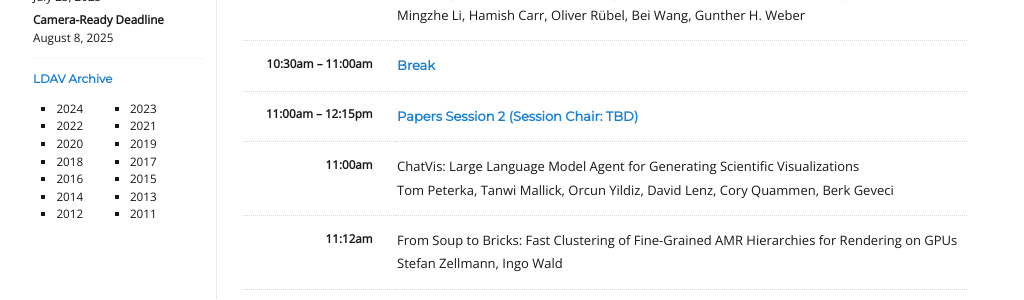
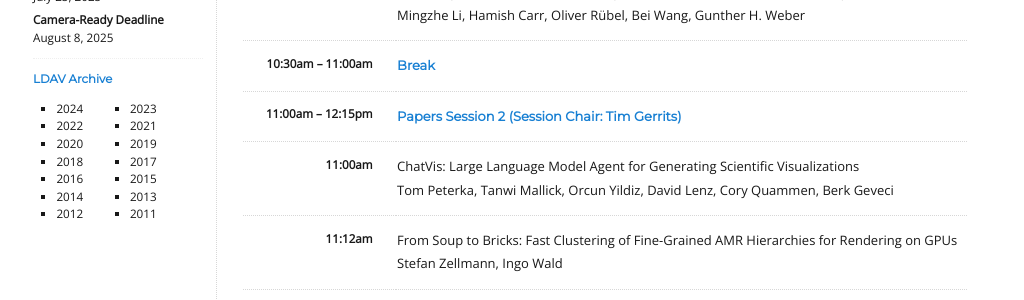
Before and after one commit to LDAV-Symposium/2025, a Jekyll site: the page built from _pages/program.md, in a window 1280 px wide. Shown: the part 562-862 px from the top of the page, without its empty margins (127-1151 px from the left). Built offline with Jekyll 4.4.1, drawn with Linux system fonts in a browser that asks for light colours.

Commit message:
Update program.md

```diff
--- a/_pages/program.md
+++ b/_pages/program.md
@@ -47,7 +47,7 @@ title: Program
  <tr>
     <td>11:00am &ndash; 12:15pm</td>
     <td>
-      <h4>Papers Session 2 (Session Chair: TBD)</h4>
+      <h4>Papers Session 2 (Session Chair: Tim Gerrits)</h4>
     </td>
   </tr>
 
```
